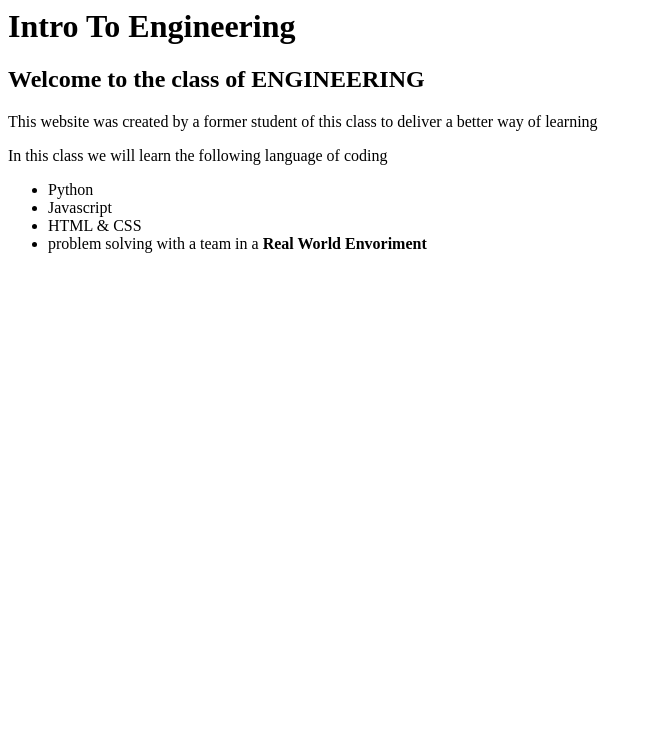
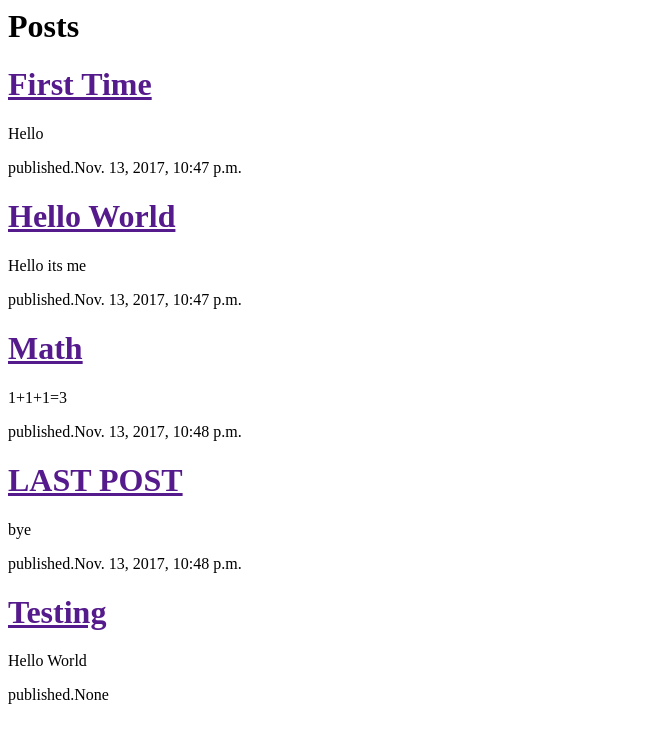
Before and after one commit to 1425942964/My-First-Blog, a Django app: template blog/templates/blog/post_list.html in a window 1280 px wide. Shown: the top 743 px of the page, without its empty margins (0-652 px from the left). Run offline with Django 3.2, Linux system fonts and the light colour scheme; the template is opened without the code that fills it: values that come from a table or form of the project are taken from there, others are empty; data comes from the database, SQL or seed files in the repository; both versions use the stored data as it was after the commit.

Commit message:
Modified website with buttons and display posts.

```diff
--- a/blog/templates/blog/post_list.html
+++ b/blog/templates/blog/post_list.html
@@ -1,19 +1,15 @@
 <html>
 	<head>
-		<title>Intro To Engineering</title>
+		<title>MODULES</title>
 	</head>
 	<body>
-		<div>
-			<h1>Intro To Engineering</h1>
-			<h2>Welcome to the class of ENGINEERING</h2>
-			<p>This website was created by a former student of this class to deliver a better way of learning</p>
-			<p>In this class we will learn the following language of coding</p>
-			<ul>
-				<li>Python</li>
-				<li>Javascript</li>
-				<li>HTML & CSS</li>
-				<li>problem solving with a team in a <strong>Real World Envoriment</strong></li>
-			</ul>
-		</div>
+		<h1><strong>Posts</strong></h1>
+		{% for post in posts %}
+			<div>
+				<h1><a href="">{{post.title}}</a></h1>
+				<p>{{post.text|linebreaksbr}}</p>
+				<p>published.{{post.published_date}}</p>
+			</div>
+		{% endfor %}
 	</body>
 </html>
--- a/blog/urls.py
+++ b/blog/urls.py
@@ -2,5 +2,7 @@
 from . import views
 
 urlpatterns=[
-	url(r'^$', views.post_list, name='post_list'),
+	url(r'^$', views.introduction, name='introduction'),
+	url(r'^posts/', views.post_list, name='posts'),
+	url(r'^contact/', views.contact, name='contact')
 ]
--- a/mysite/settings.py
+++ b/mysite/settings.py
@@ -106,7 +106,7 @@
 
 LANGUAGE_CODE = 'en-us'
 
-TIME_ZONE = 'UTC'
+TIME_ZONE = 'America/New_York'
 
 USE_I18N = True
 
```
Also changed, not shown: blog/templates/blog/contact.html (added, +10 -0 lines), blog/templates/blog/introduction.html (added, +23 -0 lines), blog/views.py (+10 -1 lines), db.sqlite3, 3 other files.
